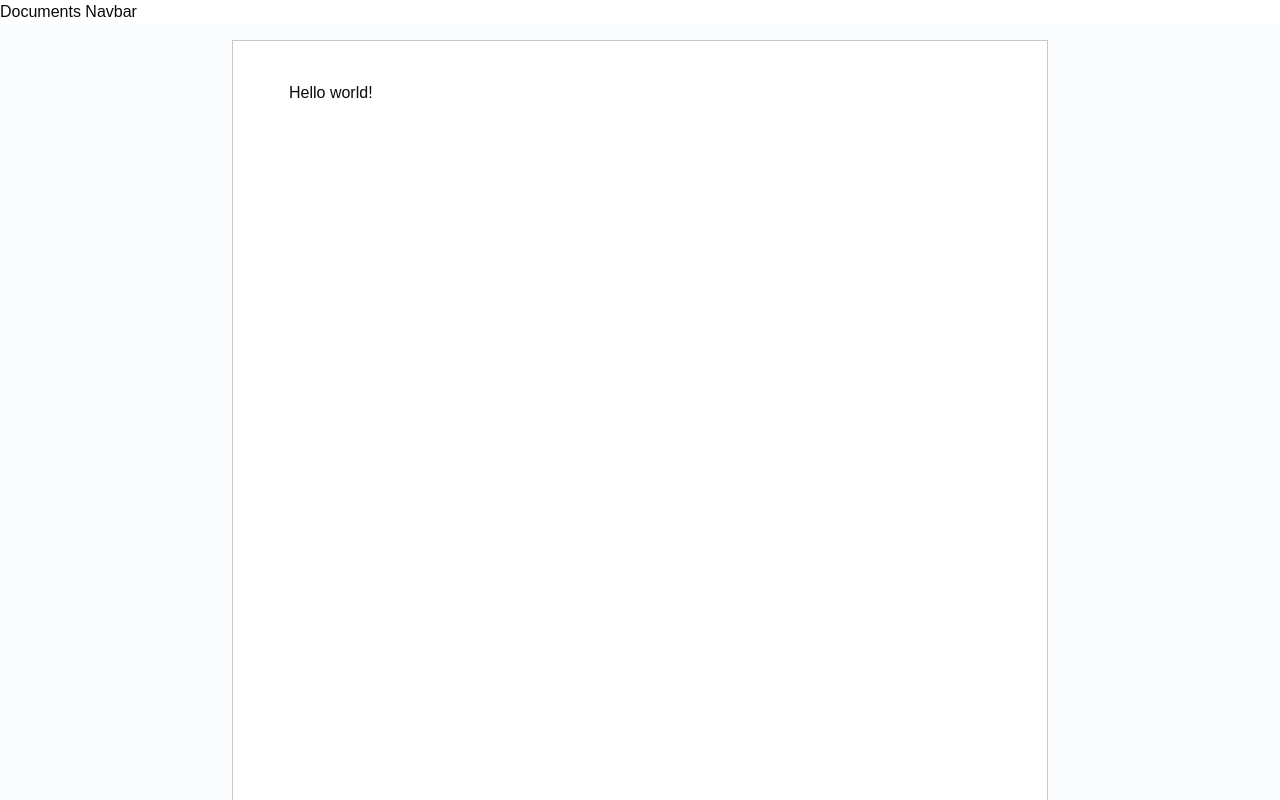
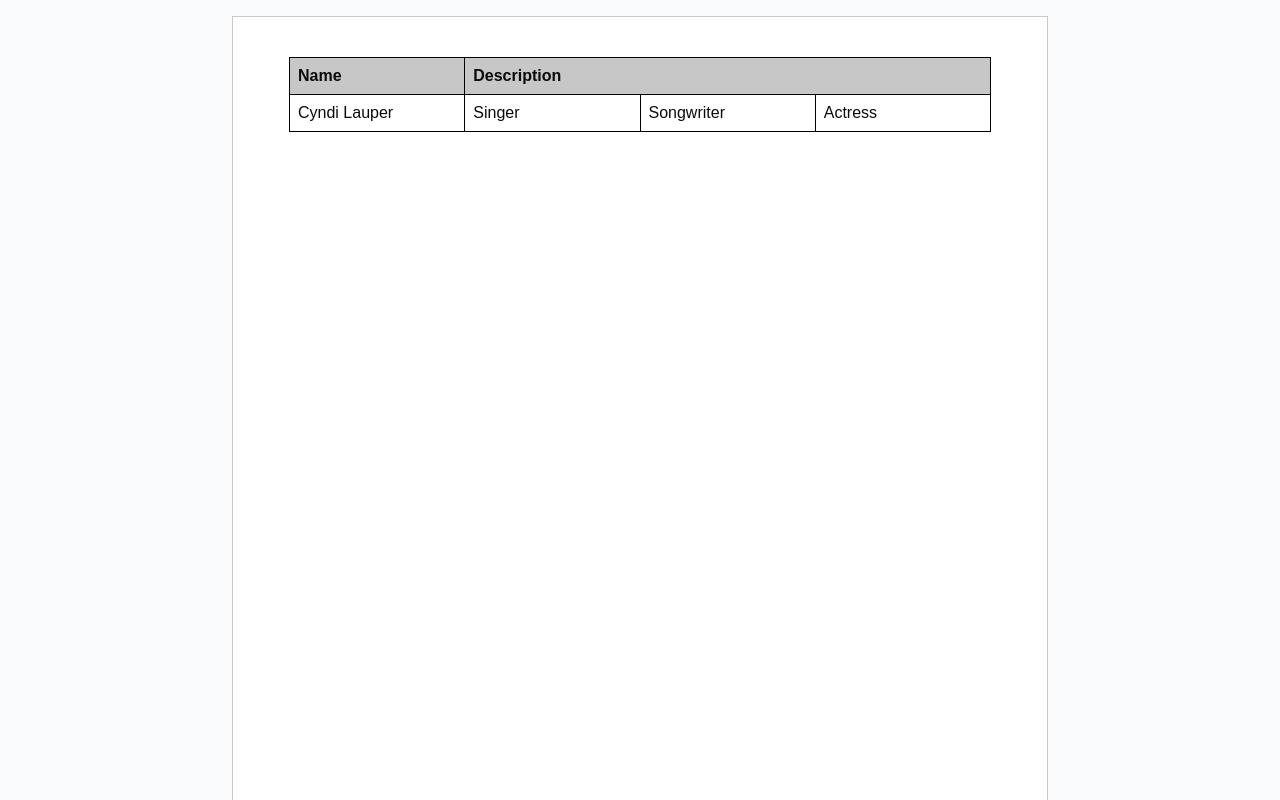
Before and after one commit to nguyen5562/docs-tutorial, a Next.js app: page /documents/1 in a window 1280 px wide. Shown: the top 800 px of the page. Built offline with nearby package versions, Linux system fonts and the light colour scheme.

Commit message:
tiptap extensions

```diff
--- a/package.json
+++ b/package.json
@@ -37,6 +37,11 @@
     "@radix-ui/react-toggle": "^1.1.0",
     "@radix-ui/react-toggle-group": "^1.1.0",
     "@radix-ui/react-tooltip": "^1.1.4",
+    "@tiptap/extension-image": "^2.10.2",
+    "@tiptap/extension-table": "^2.10.2",
+    "@tiptap/extension-table-cell": "^2.10.2",
+    "@tiptap/extension-table-header": "^2.10.2",
+    "@tiptap/extension-table-row": "^2.10.2",
     "@tiptap/extension-task-item": "^2.10.2",
     "@tiptap/extension-task-list": "^2.10.2",
     "@tiptap/pm": "^2.10.2",
--- a/src/app/documents/[documentId]/editor.tsx
+++ b/src/app/documents/[documentId]/editor.tsx
@@ -2,17 +2,51 @@
 
 import { useEditor, EditorContent } from '@tiptap/react';
 import StarterKit from '@tiptap/starter-kit';
+import TaskItem from '@tiptap/extension-task-item';
+import TaskList from '@tiptap/extension-task-list';
+import Table from '@tiptap/extension-table';
+import TableCell from '@tiptap/extension-table-cell';
+import TableHeader from '@tiptap/extension-table-header';
+import TableRow from '@tiptap/extension-table-row';
+import Image from '@tiptap/extension-image';
 
 const Editor = () => {
     const editor = useEditor({
-        extensions: [StarterKit],
-        content: '<p>Hello world!</p>',
+        extensions: [
+            StarterKit,
+            Table,
+            TableCell,
+            TableHeader,
+            TableRow,
+            Image,
+            TaskList,
+            TaskItem.configure({
+                nested: true,
+            })
+        ],
+        content: `
+            <table>
+                <tbody>
+                    <tr>
+                        <th>Name</th>
+                        <th colspan="3">Description</th>
+                    </tr>
+                    <tr>
+                        <td>Cyndi Lauper</td>
+                        <td>Singer</td>
+                        <td>Songwriter</td>
+                        <td>Actress</td>
+                    </tr>
+                </tbody>
+            </table>
+        `,
         editorProps: {
             attributes: {
                 style: 'padding-left: 56px; padding-right: 56px;',
                 class: 'focus:outline-none print:border-0 bg-white border border-[#c7c7c7] flex flex-col min-h-[1054px] w-[816px] pt-10 pr-14 pb-10 cursor-text',
             },
-        }
+        },
+        immediatelyRender: false,
     })
 
     return (
--- a/src/app/documents/layout.tsx
+++ /dev/null
@@ -1,14 +0,0 @@
-interface DocumentsLayoutProps {
-    children: React.ReactNode;
-}
-
-const DocumentsLayout = ({ children }: DocumentsLayoutProps) => {
-    return (
-        <div>
-            <nav>Documents Navbar</nav>
-            {children}
-        </div>
-    )
-}
-
-export default DocumentsLayout;
--- a/src/app/globals.css
+++ b/src/app/globals.css
@@ -88,6 +88,113 @@ body {
 }
 
 .tiptap {
+  /* Image */
+  img {
+    display: block;
+    height: auto;
+    margin: 1.5rem 0;
+    max-width: 100%;
+
+    &.ProseMirror-selectednode {
+      outline: 3px solid var(--primary);
+    }
+  }
+
+  /* Table-specific styling */
+  table {
+    border-collapse: collapse;
+    margin: 0;
+    overflow: hidden;
+    table-layout: fixed;
+    width: 100%;
+
+    td,
+    th {
+      border: 1px solid black;
+      box-sizing: border-box;
+      min-width: 1em;
+      padding: 6px 8px;
+      position: relative;
+      vertical-align: top;
+
+      > * {
+        margin-bottom: 0;
+      }
+    }
+
+    th {
+      background-color: #c7c7c7;
+      font-weight: bold;
+      text-align: left;
+    }
+
+    .selectedCell:after {
+      background: #959596;
+      content: "";
+      left: 0; right: 0; top: 0; bottom: 0;
+      pointer-events: none;
+      position: absolute;
+      z-index: 2;
+    }
+
+    .column-resize-handle {
+      background-color: var(--primary);
+      bottom: -2px;
+      pointer-events: none;
+      position: absolute;
+      right: -2px;
+      top: 0;
+      width: 4px;
+    }
+  }
+
+  .tableWrapper {
+    margin: 1.5rem 0;
+    overflow-x: auto;
+  }
+
+  &.resize-cursor {
+    cursor: ew-resize;
+    cursor: col-resize;
+  }
+
+  /* Heading styles */
+  h1,
+  h2,
+  h3,
+  h4,
+  h5,
+  h6 {
+    line-height: 1.1;
+    margin-top: 2.5rem;
+    text-wrap: pretty;
+  }
+
+  h1,
+  h2 {
+    margin-top: 3.5rem;
+    margin-bottom: 1.5rem;
+  }
+
+  h1 {
+    font-size: 1.4rem;
+  }
+
+  h2 {
+    font-size: 1.2rem;
+  }
+
+  h3 {
+    font-size: 1.1rem;
+  }
+
+  h4,
+  h5,
+  h6 {
+    font-size: 1rem;
+  }
+
+  /* List styles */
   ul,
   ol {
     padding: 0 1rem;
@@ -111,4 +218,34 @@ body {
       margin-bottom: 0.25em;
     }
   }
+
+  /* Task List Styles */
+  ul[data-type="taskList"] {
+    list-style: none;
+    margin-left: 0;
+    padding: 0;
+
+    li {
+      align-items: flex-start;
+      display: flex;
+
+      > label {
+        flex: 0 0 auto;
+        margin-right: 0.5rem;
+        user-select: none;
+      }
+
+      > div {
+        flex: 1 1 auto;
+      }
+    }
+
+    input[type="checkbox"] {
+      cursor: pointer;
+    }
+
+    ul[data-type="taskList"] {
+      margin: 0;
+    }
+  }
 }
```
Also changed, not shown: 1 other file (tests, documents, lock files or other folders).
